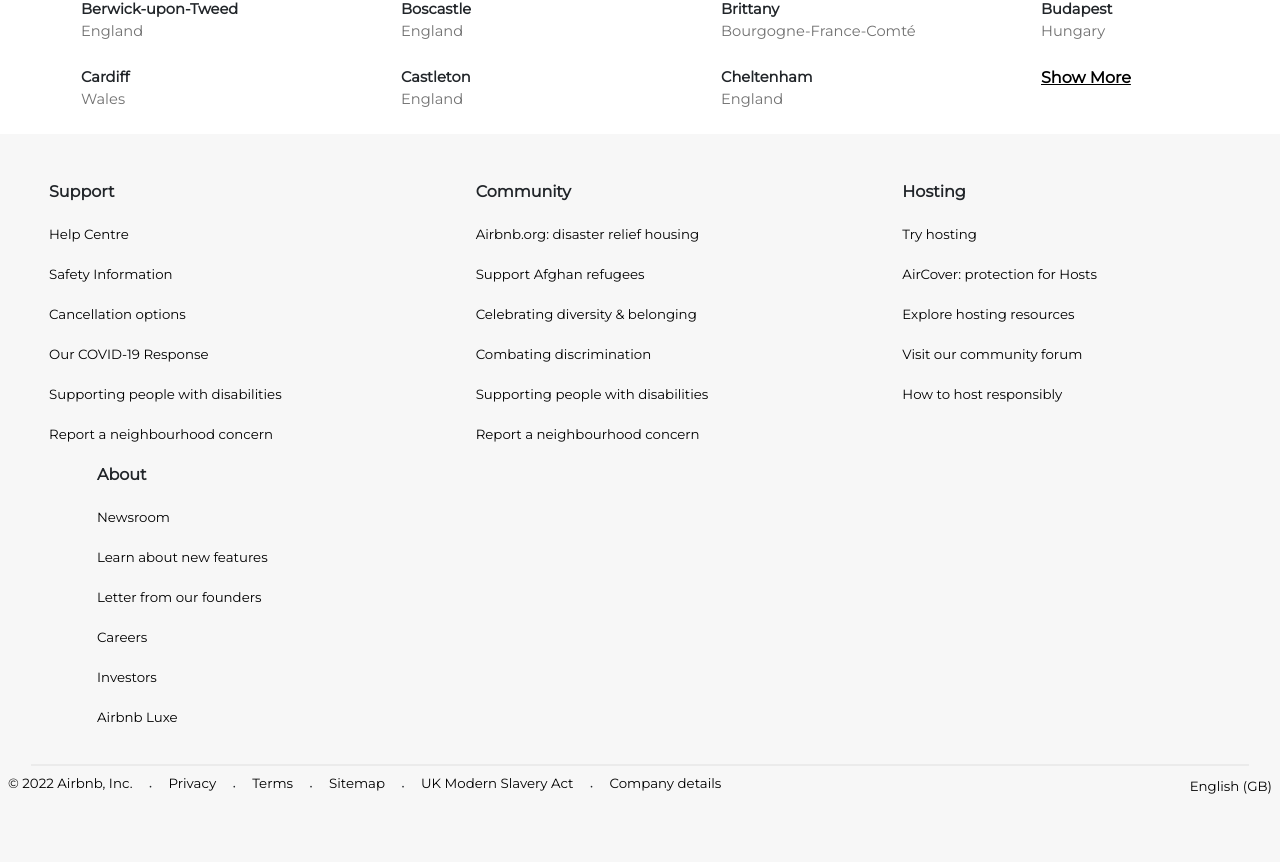
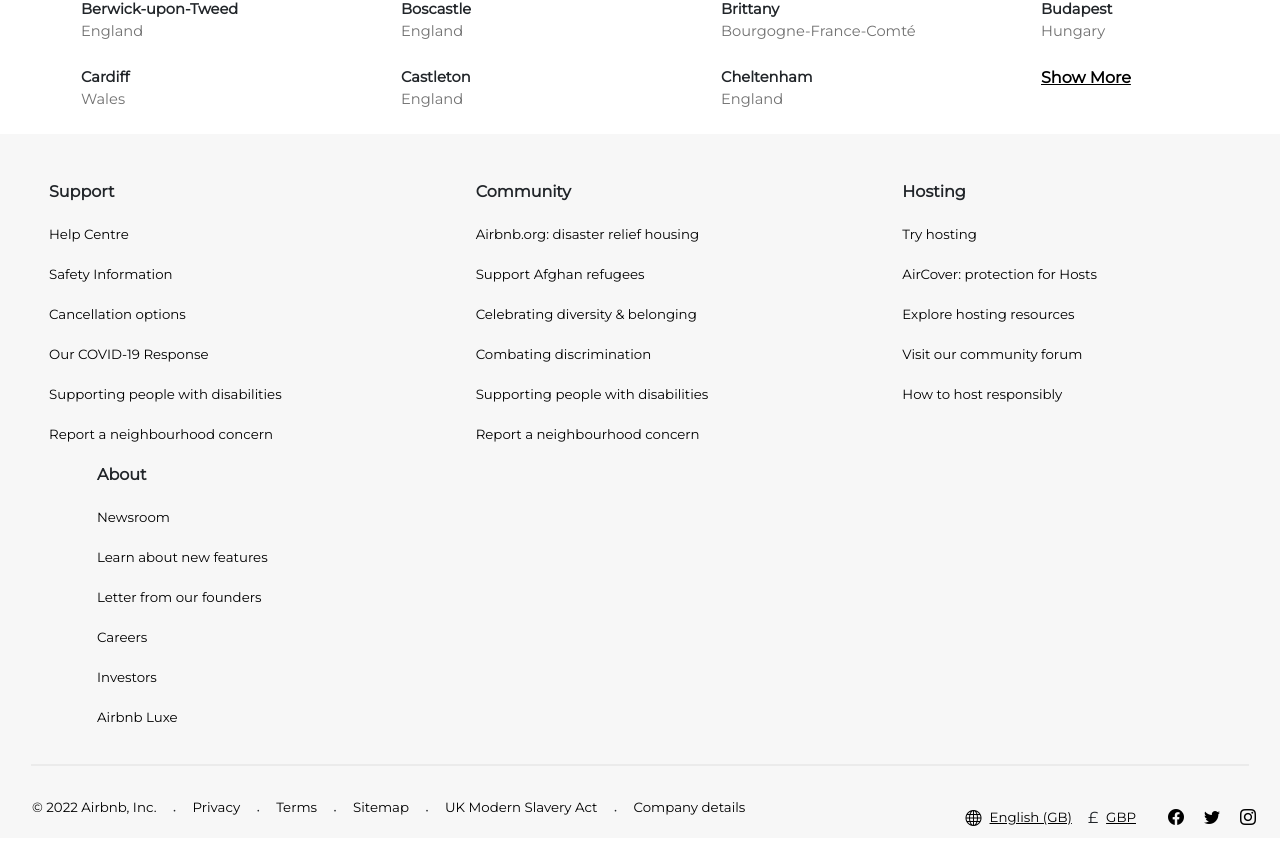
Before and after one commit to RobertaMatera/airbnb, a React (Create React App) app: page / in a window 1280 px wide. Shown: the part 4058-4920 px from the top of the page. After the commit the page ends 4896 px from the top, so only its background shows below. Built offline with nearby package versions, Linux system fonts and the light colour scheme.

Commit message:
footer-bottom completed

```diff
--- a/src/App.jsx
+++ b/src/App.jsx
@@ -106,14 +106,14 @@
       </section>
 
       <section id="footer">
-        <Container fluid className="py-5 bg-footer">
+        <Container fluid className="pt-5 bg-footer">
           <Row className="p-0">
             <Footer />
           </Row>
           <Row>
             <hr className="mt-3 mb-2 hr-style" />
           </Row>
-          <Row id="footer-bottom">
+          <Row id="footer-bottom" className="px-4 pt-4">
             <FooterBottom />
           </Row>
         </Container>
--- a/src/Components/FooterBottom.jsx
+++ b/src/Components/FooterBottom.jsx
@@ -6,34 +6,48 @@
     return (
       <>
         <div className="d-flex flex-row">
-          <a href="#" className="px-2">
+          <a href="#" className="p-0 px-2">
             &copy; 2022 Airbnb, Inc.
           </a>
           <p className="px-2">·</p>
-          <a href="#" className="px-2">
+          <a href="#" className="p-0 px-2">
             Privacy
           </a>
           <p className="px-2">·</p>
-          <a href="#" className="px-2">
+          <a href="#" className="p-0 px-2">
             Terms
           </a>
           <p className="px-2">·</p>
-          <a href="#" className="px-2">
+          <a href="#" className="p-0 px-2">
             Sitemap
           </a>
           <p className="px-2">·</p>
-          <a href="#" className="px-2">
+          <a href="#" className="p-0 px-2">
             UK Modern Slavery Act
           </a>
           <p className="px-2">·</p>
-          <a href="#" className="px-2">
+          <a href="#" className="p-0 px-2">
             Company details
           </a>
         </div>
-        <div className="ml-auto">
-          <a href="#" className="px-2">
-            English (GB)
-          </a>
+        <div className="ml-auto d-flex flex-row align-items-center">
+          <span className="d-flex flex-row align-items-center">
+            <i className="bi bi-globe d-flex align-self-center"></i>
+            <a href="#" className="px-2 py-0">
+              English (GB)
+            </a>
+          </span>
+          <span className="d-flex flex-row align-items-center pl-2">
+            <p className="my-0">£</p>
+            <a href="#" className="px-2 py-0">
+              GBP
+            </a>
+          </span>
+          <span className="pl-4">
+            <i class="bi bi-facebook"></i>
+            <i class="bi bi-twitter"></i>
+            <i class="bi bi-instagram"></i>
+          </span>
         </div>
       </>
     );
--- a/src/Style/footer.css
+++ b/src/Style/footer.css
@@ -8,6 +8,11 @@
   color: var(--black-color);
   padding: -top 20px;
   padding-bottom: 20px;
+}
+
+#footer-bottom div span:first-child > a,
+#footer-bottom div span:nth-child(2) > a {
+  text-decoration: underline;
 }
 
 #footer a:hover,
@@ -27,3 +32,13 @@
   display: flex;
   justify-content: center;
 }
+
+#footer i,
+#footer-bottom i {
+  color: var(--black-color);
+}
+
+#footer-bottom .bi-twitter::before,
+#footer-bottom .bi-instagram::before {
+  padding-left: 20px;
+}
```
